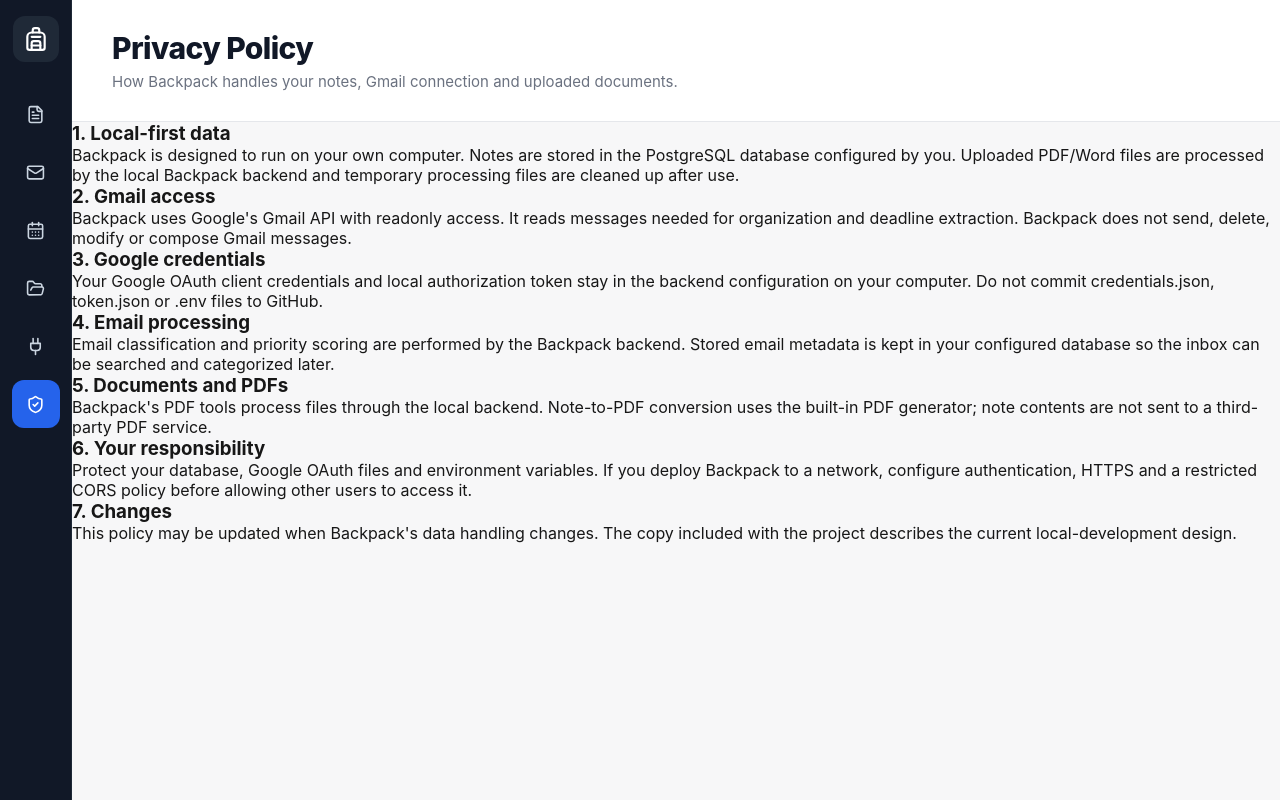
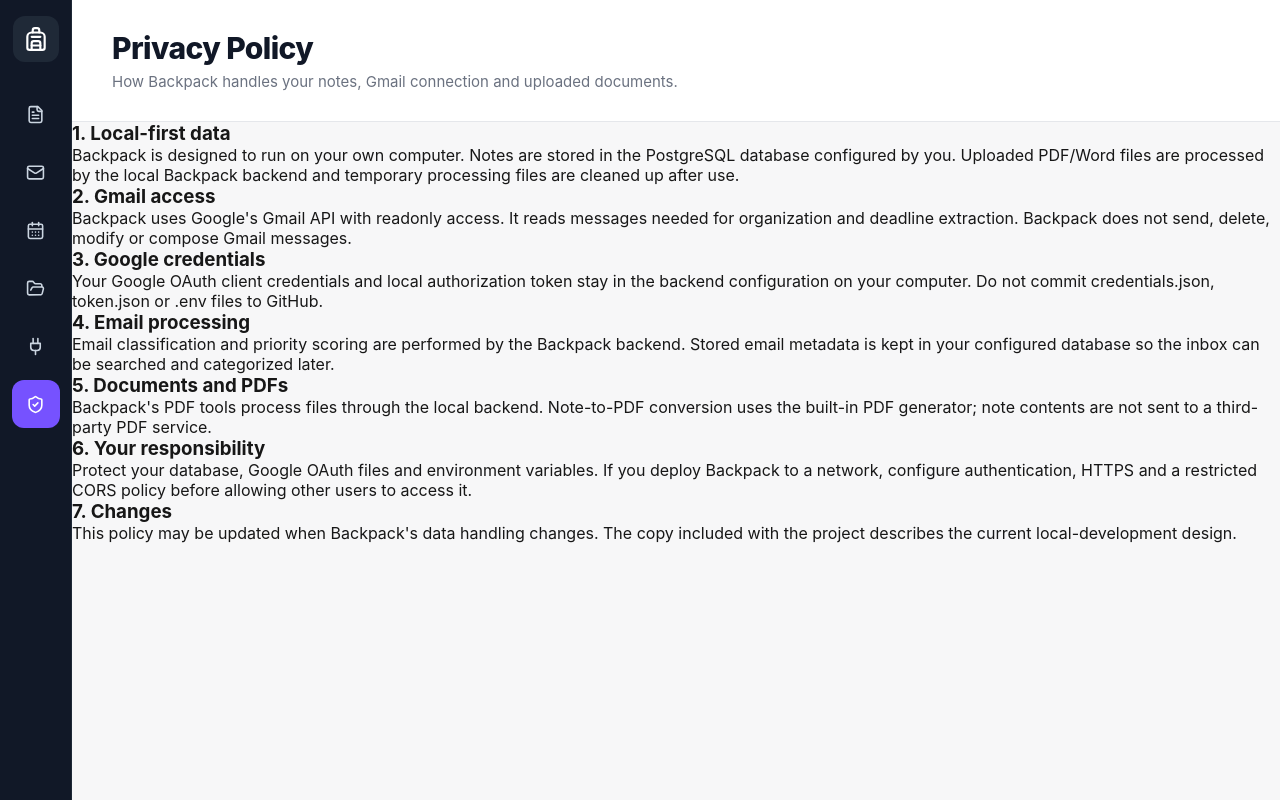
Before and after one commit to sumanthreddy-007/Backpack, a React (Vite) app in the folder frontend/: page /privacy in a window 1280 px wide. Built offline with nearby package versions, Linux system fonts and the light colour scheme.

Commit message:
Align shared application styling with static violet-accent theme

```diff
--- a/frontend/src/styles/sidebar.css
+++ b/frontend/src/styles/sidebar.css
@@ -74,7 +74,7 @@
 }
 
 .sidebar nav a.active-link {
-  background: #2563eb;
+  background: #7652ff;
   color: white;
 }
 
```
